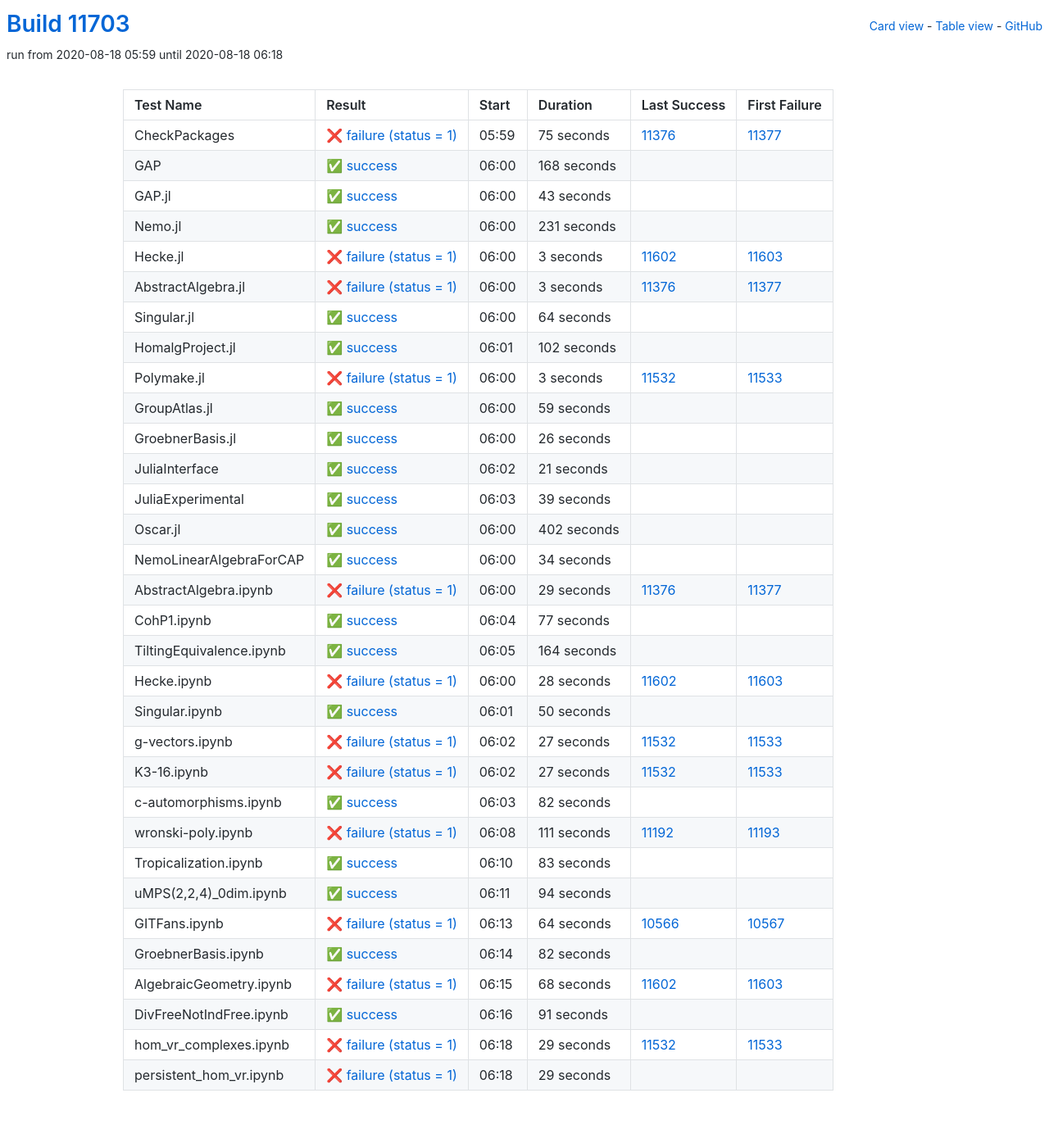
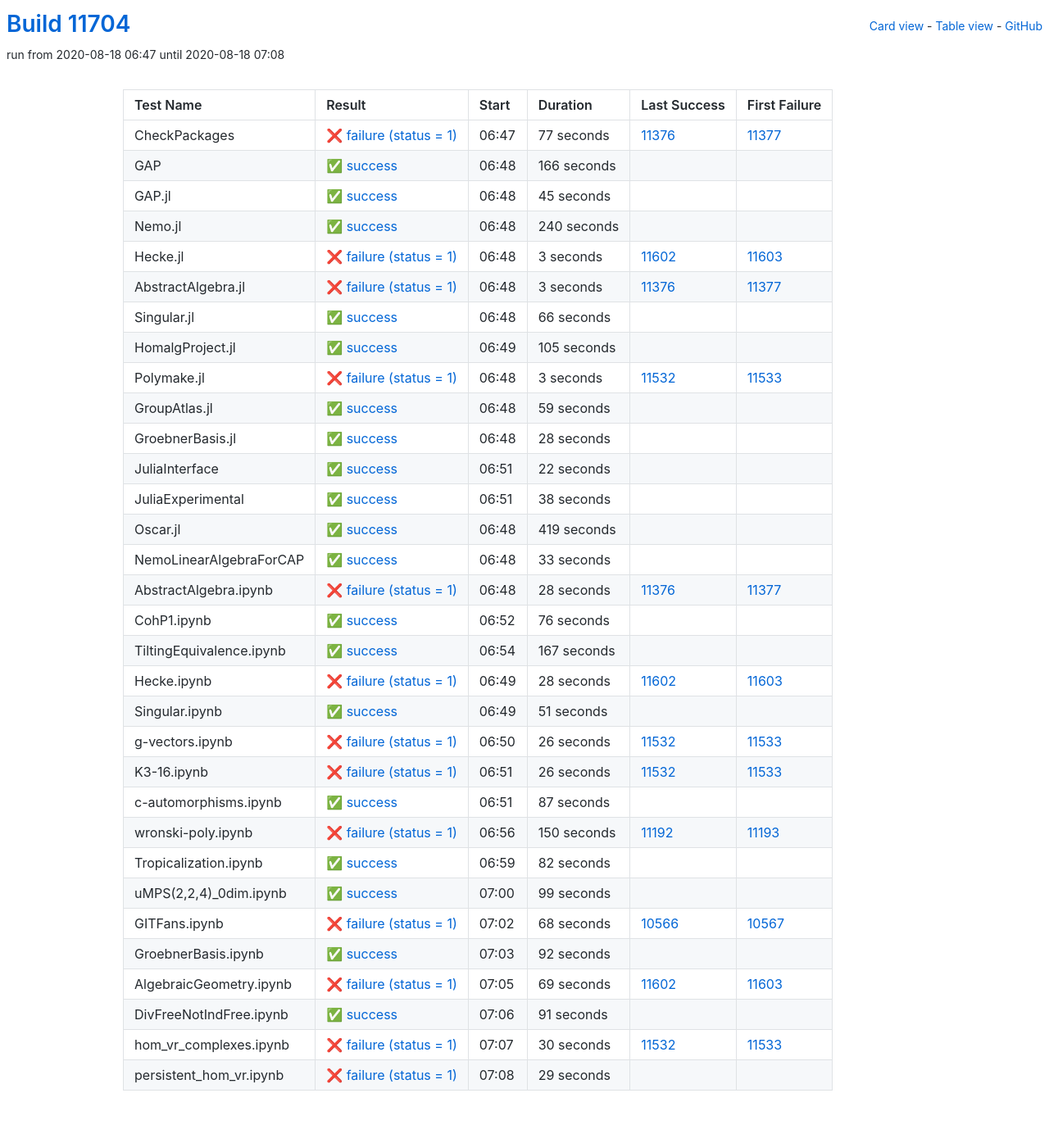
Before and after one commit to oscar-system/oscar-ci-status, a Jekyll site: the page built from table.html, in a window 1280 px wide. Shown: the whole page at 82% size. Built offline with Jekyll 4.4.1, drawn with Linux system fonts in a browser that asks for light colours.

Commit message:
Build #11704

```diff
--- a/_data/ci.yml
+++ b/_data/ci.yml
@@ -1,6 +1,6 @@
 ---
-build: 11703
-build_url: https://oscarci.mathematik.uni-kl.de/job/oscar/11703/
+build: 11704
+build_url: https://oscarci.mathematik.uni-kl.de/job/oscar/11704/
 job: oscar
 organization: oscar-system
 repo: oscar-ci-status
@@ -8,56 +8,56 @@
 tests:
 - name: CheckPackages
   id: checkpackages
-  log: https://oscarci.mathematik.uni-kl.de/job/oscar/11703/artifact/logs/build-11703/CheckPackages.log
-  start: 2020-08-18 05:59
+  log: https://oscarci.mathematik.uni-kl.de/job/oscar/11704/artifact/logs/build-11704/CheckPackages.log
+  start: 2020-08-18 06:47
   success: false
   exitcode: 1
   status: failure
-  duration: 75
+  duration: 77
   last_success: 11376
   last_success_url: https://oscarci.mathematik.uni-kl.de/job/oscar/11376/
   first_failure: 11377
   first_failure_url: https://oscarci.mathematik.uni-kl.de/job/oscar/11377/
 - name: GAP
   id: gap
-  log: https://oscarci.mathematik.uni-kl.de/job/oscar/11703/artifact/logs/build-11703/GAP.log
-  start: 2020-08-18 06:00
+  log: https://oscarci.mathematik.uni-kl.de/job/oscar/11704/artifact/logs/build-11704/GAP.log
+  start: 2020-08-18 06:48
   success: true
   exitcode: 0
   status: success
-  duration: 168
+  duration: 166
   last_success: false
   last_success_url:
   first_failure: false
   first_failure_url:
 - name: GAP.jl
   id: gap-jl
-  log: https://oscarci.mathematik.uni-kl.de/job/oscar/11703/artifact/logs/build-11703/GAP.jl.log
-  start: 2020-08-18 06:00
+  log: https://oscarci.mathematik.uni-kl.de/job/oscar/11704/artifact/logs/build-11704/GAP.jl.log
+  start: 2020-08-18 06:48
   success: true
   exitcode: 0
   status: success
-  duration: 43
+  duration: 45
   last_success: false
   last_success_url:
   first_failure: false
   first_failure_url:
 - name: Nemo.jl
   id: nemo-jl
-  log: https://oscarci.mathematik.uni-kl.de/job/oscar/11703/artifact/logs/build-11703/Nemo.jl.log
-  start: 2020-08-18 06:00
+  log: https://oscarci.mathematik.uni-kl.de/job/oscar/11704/artifact/logs/build-11704/Nemo.jl.log
+  start: 2020-08-18 06:48
   success: true
   exitcode: 0
   status: success
-  duration: 231
+  duration: 240
   last_success: false
   last_success_url:
   first_failure: false
   first_failure_url:
 - name: Hecke.jl
   id: hecke-jl
-  log: https://oscarci.mathematik.uni-kl.de/job/oscar/11703/artifact/logs/build-11703/Hecke.jl.log
-  start: 2020-08-18 06:00
+  log: https://oscarci.mathematik.uni-kl.de/job/oscar/11704/artifact/logs/build-11704/Hecke.jl.log
+  start: 2020-08-18 06:48
   success: false
   exitcode: 1
   status: failure
@@ -68,8 +68,8 @@
   first_failure_url: https://oscarci.mathematik.uni-kl.de/job/oscar/11603/
 - name: AbstractAlgebra.jl
   id: abstractalgebra-jl
-  log: https://oscarci.mathematik.uni-kl.de/job/oscar/11703/artifact/logs/build-11703/AbstractAlgebra.jl.log
-  start: 2020-08-18 06:00
+  log: https://oscarci.mathematik.uni-kl.de/job/oscar/11704/artifact/logs/build-11704/AbstractAlgebra.jl.log
+  start: 2020-08-18 06:48
   success: false
   exitcode: 1
   status: failure
@@ -80,32 +80,32 @@
   first_failure_url: https://oscarci.mathematik.uni-kl.de/job/oscar/11377/
 - name: Singular.jl
   id: singular-jl
-  log: https://oscarci.mathematik.uni-kl.de/job/oscar/11703/artifact/logs/build-11703/Singular.jl.log
-  start: 2020-08-18 06:00
+  log: https://oscarci.mathematik.uni-kl.de/job/oscar/11704/artifact/logs/build-11704/Singular.jl.log
+  start: 2020-08-18 06:48
   success: true
   exitcode: 0
   status: success
-  duration: 64
+  duration: 66
   last_success: false
   last_success_url:
   first_failure: false
   first_failure_url:
 - name: HomalgProject.jl
   id: homalgproject-jl
-  log: https://oscarci.mathematik.uni-kl.de/job/oscar/11703/artifact/logs/build-11703/HomalgProject.jl.log
-  start: 2020-08-18 06:01
+  log: https://oscarci.mathematik.uni-kl.de/job/oscar/11704/artifact/logs/build-11704/HomalgProject.jl.log
+  start: 2020-08-18 06:49
   success: true
   exitcode: 0
   status: success
-  duration: 102
+  duration: 105
   last_success: false
   last_success_url:
   first_failure: false
   first_failure_url:
 - name: Polymake.jl
   id: polymake-jl
-  log: https://oscarci.mathematik.uni-kl.de/job/oscar/11703/artifact/logs/build-11703/Polymake.jl.log
-  start: 2020-08-18 06:00
+  log: https://oscarci.mathematik.uni-kl.de/job/oscar/11704/artifact/logs/build-11704/Polymake.jl.log
+  start: 2020-08-18 06:48
   success: false
   exitcode: 1
   status: failure
@@ -116,8 +116,8 @@
   first_failure_url: https://oscarci.mathematik.uni-kl.de/job/oscar/11533/
 - name: GroupAtlas.jl
   id: groupatlas-jl
-  log: https://oscarci.mathematik.uni-kl.de/job/oscar/11703/artifact/logs/build-11703/GroupAtlas.jl.log
-  start: 2020-08-18 06:00
+  log: https://oscarci.mathematik.uni-kl.de/job/oscar/11704/artifact/logs/build-11704/GroupAtlas.jl.log
+  start: 2020-08-18 06:48
   success: true
   exitcode: 0
   status: success
@@ -128,104 +128,104 @@
   first_failure_url:
 - name: GroebnerBasis.jl
   id: groebnerbasis-jl
-  log: https://oscarci.mathematik.uni-kl.de/job/oscar/11703/artifact/logs/build-11703/GroebnerBasis.jl.log
-  start: 2020-08-18 06:00
+  log: https://oscarci.mathematik.uni-kl.de/job/oscar/11704/artifact/logs/build-11704/GroebnerBasis.jl.log
+  start: 2020-08-18 06:48
   success: true
   exitcode: 0
   status: success
-  duration: 26
+  duration: 28
   last_success: false
   last_success_url:
   first_failure: false
   first_failure_url:
 - name: JuliaInterface
   id: juliainterface
-  log: https://oscarci.mathematik.uni-kl.de/job/oscar/11703/artifact/logs/build-11703/JuliaInterface.log
-  start: 2020-08-18 06:02
+  log: https://oscarci.mathematik.uni-kl.de/job/oscar/11704/artifact/logs/build-11704/JuliaInterface.log
+  start: 2020-08-18 06:51
   success: true
   exitcode: 0
   status: success
-  duration: 21
+  duration: 22
   last_success: false
   last_success_url:
   first_failure: false
   first_failure_url:
 - name: JuliaExperimental
   id: juliaexperimental
-  log: https://oscarci.mathematik.uni-kl.de/job/oscar/11703/artifact/logs/build-11703/JuliaExperimental.log
-  start: 2020-08-18 06:03
+  log: https://oscarci.mathematik.uni-kl.de/job/oscar/11704/artifact/logs/build-11704/JuliaExperimental.log
+  start: 2020-08-18 06:51
   success: true
   exitcode: 0
   status: success
-  duration: 39
+  duration: 38
   last_success: false
   last_success_url:
   first_failure: false
   first_failure_url:
 - name: Oscar.jl
   id: oscar-jl
-  log: https://oscarci.mathematik.uni-kl.de/job/oscar/11703/artifact/logs/build-11703/Oscar.jl.log
-  start: 2020-08-18 06:00
+  log: https://oscarci.mathematik.uni-kl.de/job/oscar/11704/artifact/logs/build-11704/Oscar.jl.log
+  start: 2020-08-18 06:48
   success: true
   exitcode: 0
   status: success
-  duration: 402
+  duration: 419
   last_success: false
   last_success_url:
   first_failure: false
   first_failure_url:
 - name: NemoLinearAlgebraForCAP
   id: nemolinearalgebraforcap
-  log: https://oscarci.mathematik.uni-kl.de/job/oscar/11703/artifact/logs/build-11703/NemoLinearAlgebraForCAP.log
-  start: 2020-08-18 06:00
+  log: https://oscarci.mathematik.uni-kl.de/job/oscar/11704/artifact/logs/build-11704/NemoLinearAlgebraForCAP.log
+  start: 2020-08-18 06:48
   success: true
   exitcode: 0
   status: success
-  duration: 34
+  duration: 33
   last_success: false
   last_success_url:
   first_failure: false
   first_failure_url:
 - name: AbstractAlgebra.ipynb
   id: abstractalgebra-ipynb
-  log: https://oscarci.mathematik.uni-kl.de/job/oscar/11703/artifact/logs/build-11703/AbstractAlgebra.ipynb.log
-  start: 2020-08-18 06:00
+  log: https://oscarci.mathematik.uni-kl.de/job/oscar/11704/artifact/logs/build-11704/AbstractAlgebra.ipynb.log
+  start: 2020-08-18 06:48
   success: false
   exitcode: 1
   status: failure
-  duration: 29
+  duration: 28
   last_success: 11376
   last_success_url: https://oscarci.mathematik.uni-kl.de/job/oscar/11376/
   first_failure: 11377
   first_failure_url: https://oscarci.mathematik.uni-kl.de/job/oscar/11377/
 - name: CohP1.ipynb
   id: cohp1-ipynb
-  log: https://oscarci.mathematik.uni-kl.de/job/oscar/11703/artifact/logs/build-11703/CohP1.ipynb.log
-  start: 2020-08-18 06:04
+  log: https://oscarci.mathematik.uni-kl.de/job/oscar/11704/artifact/logs/build-11704/CohP1.ipynb.log
+  start: 2020-08-18 06:52
   success: true
   exitcode: 0
   status: success
-  duration: 77
+  duration: 76
   last_success: false
   last_success_url:
   first_failure: false
   first_failure_url:
 - name: TiltingEquivalence.ipynb
   id: tiltingequivalence-ipynb
-  log: https://oscarci.mathematik.uni-kl.de/job/oscar/11703/artifact/logs/build-11703/TiltingEquivalence.ipynb.log
-  start: 2020-08-18 06:05
+  log: https://oscarci.mathematik.uni-kl.de/job/oscar/11704/artifact/logs/build-11704/TiltingEquivalence.ipynb.log
+  start: 2020-08-18 06:54
   success: true
   exitcode: 0
   status: success
-  duration: 164
+  duration: 167
   last_success: false
   last_success_url:
   first_failure: false
   first_failure_url:
 - name: Hecke.ipynb
   id: hecke-ipynb
-  log: https://oscarci.mathematik.uni-kl.de/job/oscar/11703/artifact/logs/build-11703/Hecke.ipynb.log
-  start: 2020-08-18 06:00
+  log: https://oscarci.mathematik.uni-kl.de/job/oscar/11704/artifact/logs/build-11704/Hecke.ipynb.log
+  start: 2020-08-18 06:49
   success: false
   exitcode: 1
   status: failure
@@ -236,44 +236,68 @@
   first_failure_url: https://oscarci.mathematik.uni-kl.de/job/oscar/11603/
 - name: Singular.ipynb
   id: singular-ipynb
-  log: https://oscarci.mathematik.uni-kl.de/job/oscar/11703/artifact/logs/build-11703/Singular.ipynb.log
-  start: 2020-08-18 06:01
+  log: https://oscarci.mathematik.uni-kl.de/job/oscar/11704/artifact/logs/build-11704/Singular.ipynb.log
+  start: 2020-08-18 06:49
   success: true
   exitcode: 0
   status: success
-  duration: 50
+  duration: 51
   last_success: false
   last_success_url:
   first_failure: false
   first_failure_url:
 - name: g-vectors.ipynb
   id: g-vectors-ipynb
-  log: https://oscarci.mathematik.uni-kl.de/job/oscar/11703/artifact/logs/build-11703/g-vectors.ipynb.log
-  start: 2020-08-18 06:02
+  log: https://oscarci.mathematik.uni-kl.de/job/oscar/11704/artifact/logs/build-11704/g-vectors.ipynb.log
+  start: 2020-08-18 06:50
   success: false
   exitcode: 1
   status: failure
-  duration: 27
+  duration: 26
   last_success: 11532
   last_success_url: https://oscarci.mathematik.uni-kl.de/job/oscar/11532/
   first_failure: 11533
   first_failure_url: https://oscarci.mathematik.uni-kl.de/job/oscar/11533/
 - name: K3-16.ipynb
   id: k3-16-ipynb
-  log: https://oscarci.mathematik.uni-kl.de/job/oscar/11703/artifact/logs/build-11703/K3-16.ipynb.log
-  start: 2020-08-18 06:02
+  log: https://oscarci.mathematik.uni-kl.de/job/oscar/11704/artifact/logs/build-11704/K3-16.ipynb.log
+  start: 2020-08-18 06:51
   success: false
   exitcode: 1
   status: failure
-  duration: 27
+  duration: 26
   last_success: 11532
   last_success_url: https://oscarci.mathematik.uni-kl.de/job/oscar/11532/
   first_failure: 11533
   first_failure_url: https://oscarci.mathematik.uni-kl.de/job/oscar/11533/
 - name: c-automorphisms.ipynb
   id: c-automorphisms-ipynb
-  log: https://oscarci.mathematik.uni-kl.de/job/oscar/11703/artifact/logs/build-11703/c-automorphisms.ipynb.log
-  start: 2020-08-18 06:03
+  log: https://oscarci.mathematik.uni-kl.de/job/oscar/11704/artifact/logs/build-11704/c-automorphisms.ipynb.log
+  start: 2020-08-18 06:51
+  success: true
+  exitcode: 0
+  status: success
+  duration: 87
+  last_success: false
+  last_success_url:
+  first_failure: false
+  first_failure_url:
+- name: wronski-poly.ipynb
+  id: wronski-poly-ipynb
+  log: https://oscarci.mathematik.uni-kl.de/job/oscar/11704/artifact/logs/build-11704/wronski-poly.ipynb.log
+  start: 2020-08-18 06:56
+  success: false
+  exitcode: 1
+  status: failure
+  duration: 150
+  last_success: 11192
+  last_success_url: https://oscarci.mathematik.uni-kl.de/job/oscar/11192/
+  first_failure: 11193
+  first_failure_url: https://oscarci.mathematik.uni-kl.de/job/oscar/11193/
+- name: Tropicalization.ipynb
+  id: tropicalization-ipynb
+  log: https://oscarci.mathematik.uni-kl.de/job/oscar/11704/artifact/logs/build-11704/Tropicalization.ipynb.log
+  start: 2020-08-18 06:59
   success: true
   exitcode: 0
   status: success
@@ -282,82 +306,58 @@
   last_success_url:
   first_failure: false
   first_failure_url:
-- name: wronski-poly.ipynb
-  id: wronski-poly-ipynb
-  log: https://oscarci.mathematik.uni-kl.de/job/oscar/11703/artifact/logs/build-11703/wronski-poly.ipynb.log
-  start: 2020-08-18 06:08
-  success: false
-  exitcode: 1
-  status: failure
-  duration: 111
-  last_success: 11192
-  last_success_url: https://oscarci.mathematik.uni-kl.de/job/oscar/11192/
-  first_failure: 11193
-  first_failure_url: https://oscarci.mathematik.uni-kl.de/job/oscar/11193/
-- name: Tropicalization.ipynb
-  id: tropicalization-ipynb
-  log: https://oscarci.mathematik.uni-kl.de/job/oscar/11703/artifact/logs/build-11703/Tropicalization.ipynb.log
-  start: 2020-08-18 06:10
+- name: uMPS(2,2,4)_0dim.ipynb
+  id: umps-2-2-4-0dim-ipynb
+  log: https://oscarci.mathematik.uni-kl.de/job/oscar/11704/artifact/logs/build-11704/uMPS-2-2-4-_0dim.ipynb.log
+  start: 2020-08-18 07:00
   success: true
   exitcode: 0
   status: success
-  duration: 83
-  last_success: false
-  last_success_url:
-  first_failure: false
-  first_failure_url:
-- name: uMPS(2,2,4)_0dim.ipynb
-  id: umps-2-2-4-0dim-ipynb
-  log: https://oscarci.mathematik.uni-kl.de/job/oscar/11703/artifact/logs/build-11703/uMPS-2-2-4-_0dim.ipynb.log
-  start: 2020-08-18 06:11
-  success: true
-  exitcode: 0
-  status: success
-  duration: 94
+  duration: 99
   last_success: false
   last_success_url:
   first_failure: false
   first_failure_url:
 - name: GITFans.ipynb
   id: gitfans-ipynb
-  log: https://oscarci.mathematik.uni-kl.de/job/oscar/11703/artifact/logs/build-11703/GITFans.ipynb.log
-  start: 2020-08-18 06:13
+  log: https://oscarci.mathematik.uni-kl.de/job/oscar/11704/artifact/logs/build-11704/GITFans.ipynb.log
+  start: 2020-08-18 07:02
   success: false
   exitcode: 1
   status: failure
-  duration: 64
+  duration: 68
   last_success: 10566
   last_success_url: https://oscarci.mathematik.uni-kl.de/job/oscar/10566/
   first_failure: 10567
   first_failure_url: https://oscarci.mathematik.uni-kl.de/job/oscar/10567/
 - name: GroebnerBasis.ipynb
   id: groebnerbasis-ipynb
-  log: https://oscarci.mathematik.uni-kl.de/job/oscar/11703/artifact/logs/build-11703/GroebnerBasis.ipynb.log
-  start: 2020-08-18 06:14
+  log: https://oscarci.mathematik.uni-kl.de/job/oscar/11704/artifact/logs/build-11704/GroebnerBasis.ipynb.log
+  start: 2020-08-18 07:03
   success: true
   exitcode: 0
   status: success
-  duration: 82
+  duration: 92
   last_success: false
   last_success_url:
   first_failure: false
   first_failure_url:
 - name: AlgebraicGeometry.ipynb
   id: algebraicgeometry-ipynb
-  log: https://oscarci.mathematik.uni-kl.de/job/oscar/11703/artifact/logs/build-11703/AlgebraicGeometry.ipynb.log
-  start: 2020-08-18 06:15
+  log: https://oscarci.mathematik.uni-kl.de/job/oscar/11704/artifact/logs/build-11704/AlgebraicGeometry.ipynb.log
+  start: 2020-08-18 07:05
   success: false
   exitcode: 1
   status: failure
-  duration: 68
+  duration: 69
   last_success: 11602
   last_success_url: https://oscarci.mathematik.uni-kl.de/job/oscar/11602/
   first_failure: 11603
   first_failure_url: https://oscarci.mathematik.uni-kl.de/job/oscar/11603/
 - name: DivFreeNotIndFree.ipynb
   id: divfreenotindfree-ipynb
-  log: https://oscarci.mathematik.uni-kl.de/job/oscar/11703/artifact/logs/build-11703/DivFreeNotIndFree.ipynb.log
-  start: 2020-08-18 06:16
+  log: https://oscarci.mathematik.uni-kl.de/job/oscar/11704/artifact/logs/build-11704/DivFreeNotIndFree.ipynb.log
+  start: 2020-08-18 07:06
   success: true
   exitcode: 0
   status: success
@@ -368,20 +368,20 @@
   first_failure_url:
 - name: hom_vr_complexes.ipynb
   id: hom-vr-complexes-ipynb
-  log: https://oscarci.mathematik.uni-kl.de/job/oscar/11703/artifact/logs/build-11703/hom_vr_complexes.ipynb.log
-  start: 2020-08-18 06:18
+  log: https://oscarci.mathematik.uni-kl.de/job/oscar/11704/artifact/logs/build-11704/hom_vr_complexes.ipynb.log
+  start: 2020-08-18 07:07
   success: false
   exitcode: 1
   status: failure
-  duration: 29
+  duration: 30
   last_success: 11532
   last_success_url: https://oscarci.mathematik.uni-kl.de/job/oscar/11532/
   first_failure: 11533
   first_failure_url: https://oscarci.mathematik.uni-kl.de/job/oscar/11533/
 - name: persistent_hom_vr.ipynb
   id: persistent-hom-vr-ipynb
-  log: https://oscarci.mathematik.uni-kl.de/job/oscar/11703/artifact/logs/build-11703/persistent_hom_vr.ipynb.log
-  start: 2020-08-18 06:18
+  log: https://oscarci.mathematik.uni-kl.de/job/oscar/11704/artifact/logs/build-11704/persistent_hom_vr.ipynb.log
+  start: 2020-08-18 07:08
   success: false
   exitcode: 1
   status: failure
```
Also changed, not shown: README.md.
